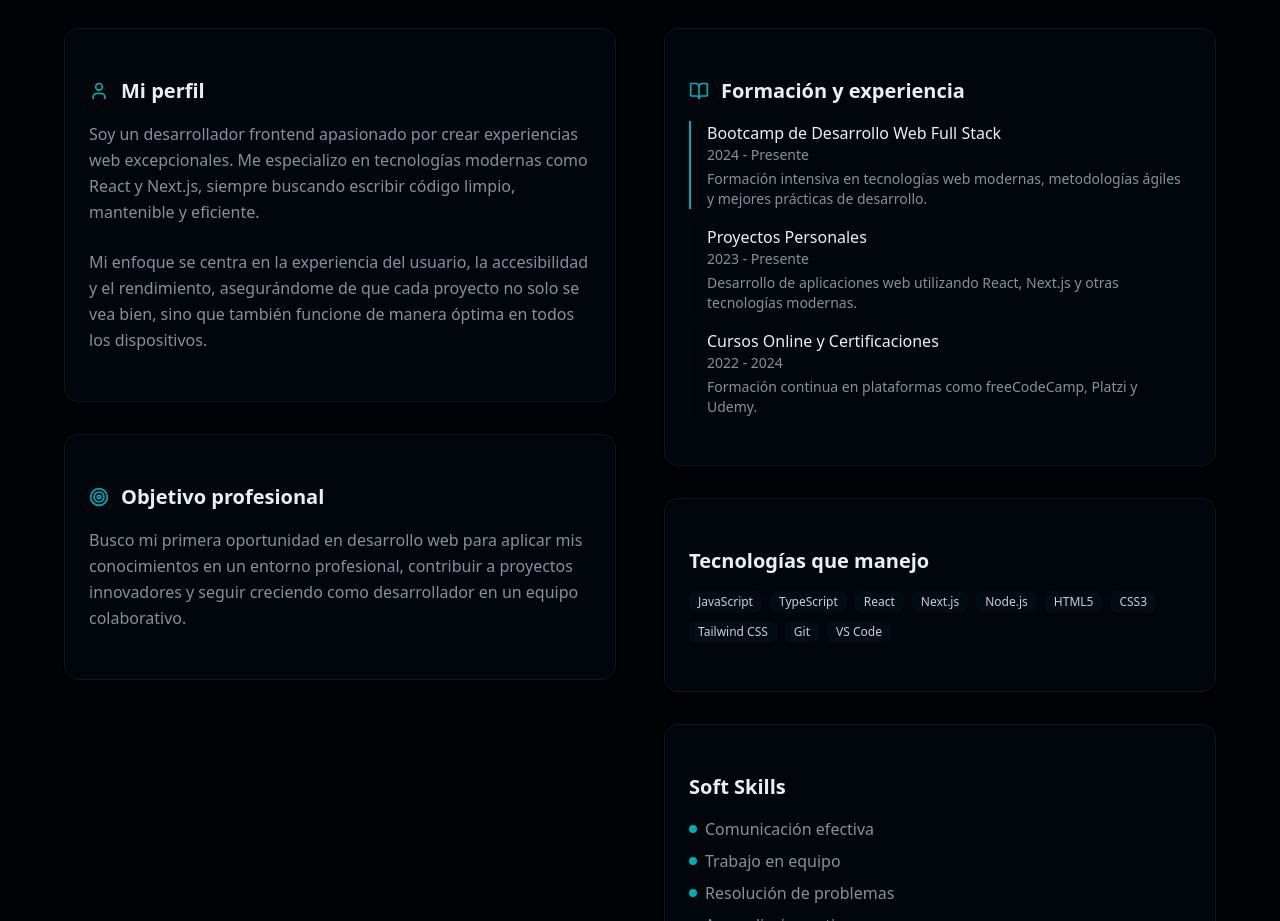
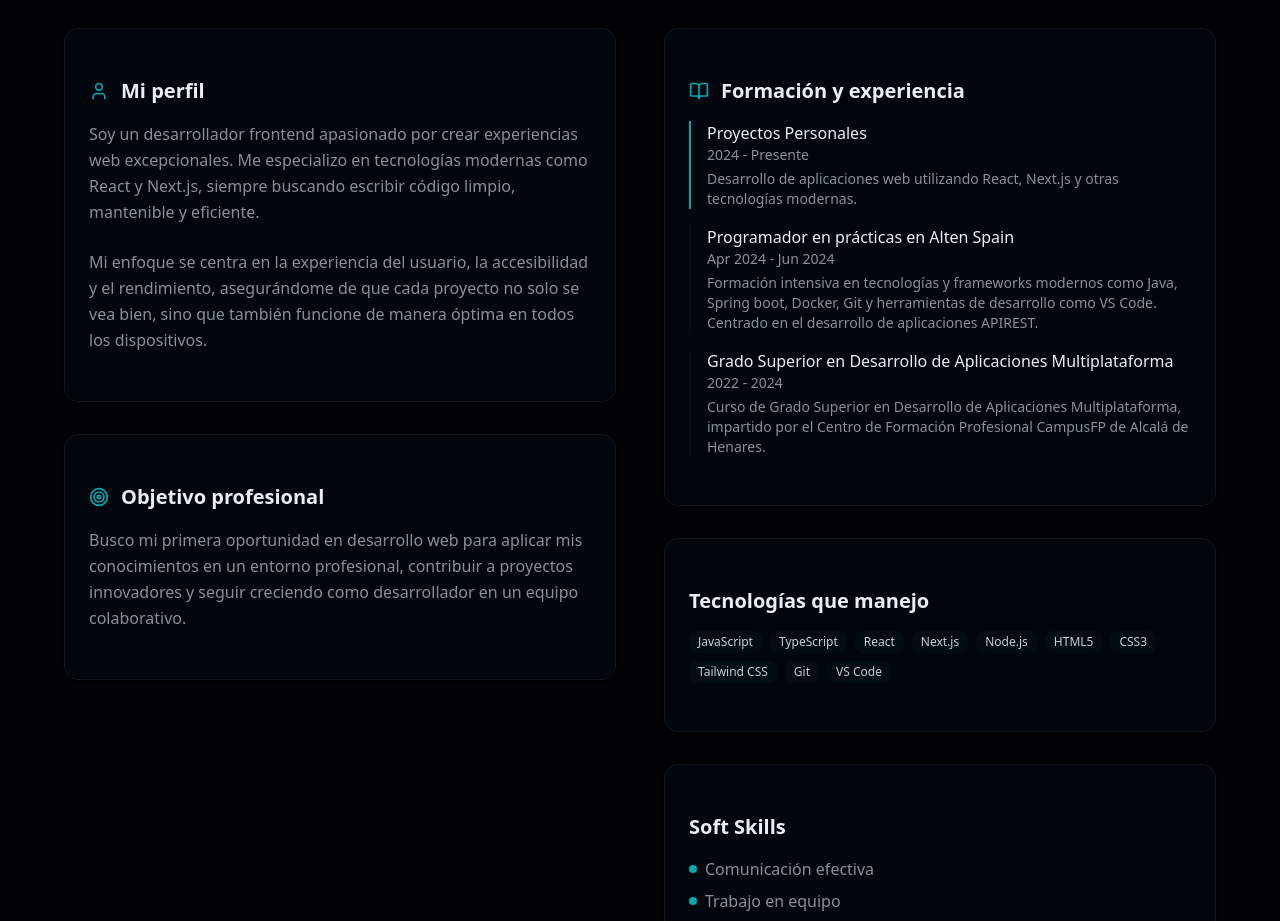
Before and after one commit to DavidLC578/porfolio, a Next.js app: page / in a window 1280 px wide. Shown: the part 1000-1921 px from the top of the page. Built offline with nearby package versions, Linux system fonts and the light colour scheme.

Commit message:
update: about section, real info from the user

```diff
--- a/src/components/about-section.jsx
+++ b/src/components/about-section.jsx
@@ -70,25 +70,26 @@ export function AboutSection() {
                                 </div>
                                 <div className="space-y-4">
                                     <div className="border-l-2 border-primary pl-4">
-                                        <h4 className="font-medium text-card-foreground">Bootcamp de Desarrollo Web Full Stack</h4>
+                                        <h4 className="font-medium text-card-foreground">Proyectos Personales</h4>
                                         <p className="text-sm text-muted-foreground">2024 - Presente</p>
-                                        <p className="text-sm text-muted-foreground mt-1">
-                                            Formación intensiva en tecnologías web modernas, metodologías ágiles y mejores prácticas de
-                                            desarrollo.
-                                        </p>
-                                    </div>
-                                    <div className="border-l-2 border-muted pl-4">
-                                        <h4 className="font-medium text-card-foreground">Proyectos Personales</h4>
-                                        <p className="text-sm text-muted-foreground">2023 - Presente</p>
                                         <p className="text-sm text-muted-foreground mt-1">
                                             Desarrollo de aplicaciones web utilizando React, Next.js y otras tecnologías modernas.
                                         </p>
                                     </div>
                                     <div className="border-l-2 border-muted pl-4">
-                                        <h4 className="font-medium text-card-foreground">Cursos Online y Certificaciones</h4>
+                                        <h4 className="font-medium text-card-foreground">Programador en prácticas en Alten Spain</h4>
+                                        <p className="text-sm text-muted-foreground">Apr 2024 - Jun 2024</p>
+                                        <p className="text-sm text-muted-foreground mt-1">
+                                            Formación intensiva en tecnologías y frameworks modernos como Java, Spring boot, Docker, Git y herramientas de desarrollo como VS Code.
+                                            Centrado en el desarrollo de aplicaciones APIREST.
+                                        </p>
+                                    </div>
+                                    <div className="border-l-2 border-muted pl-4">
+                                        <h4 className="font-medium text-card-foreground">Grado Superior en Desarrollo de Aplicaciones Multiplataforma</h4>
                                         <p className="text-sm text-muted-foreground">2022 - 2024</p>
                                         <p className="text-sm text-muted-foreground mt-1">
-                                            Formación continua en plataformas como freeCodeCamp, Platzi y Udemy.
+                                            Curso de Grado Superior en Desarrollo de Aplicaciones Multiplataforma,
+                                            impartido por el Centro de Formación Profesional CampusFP de Alcalá de Henares.
                                         </p>
                                     </div>
                                 </div>
```
